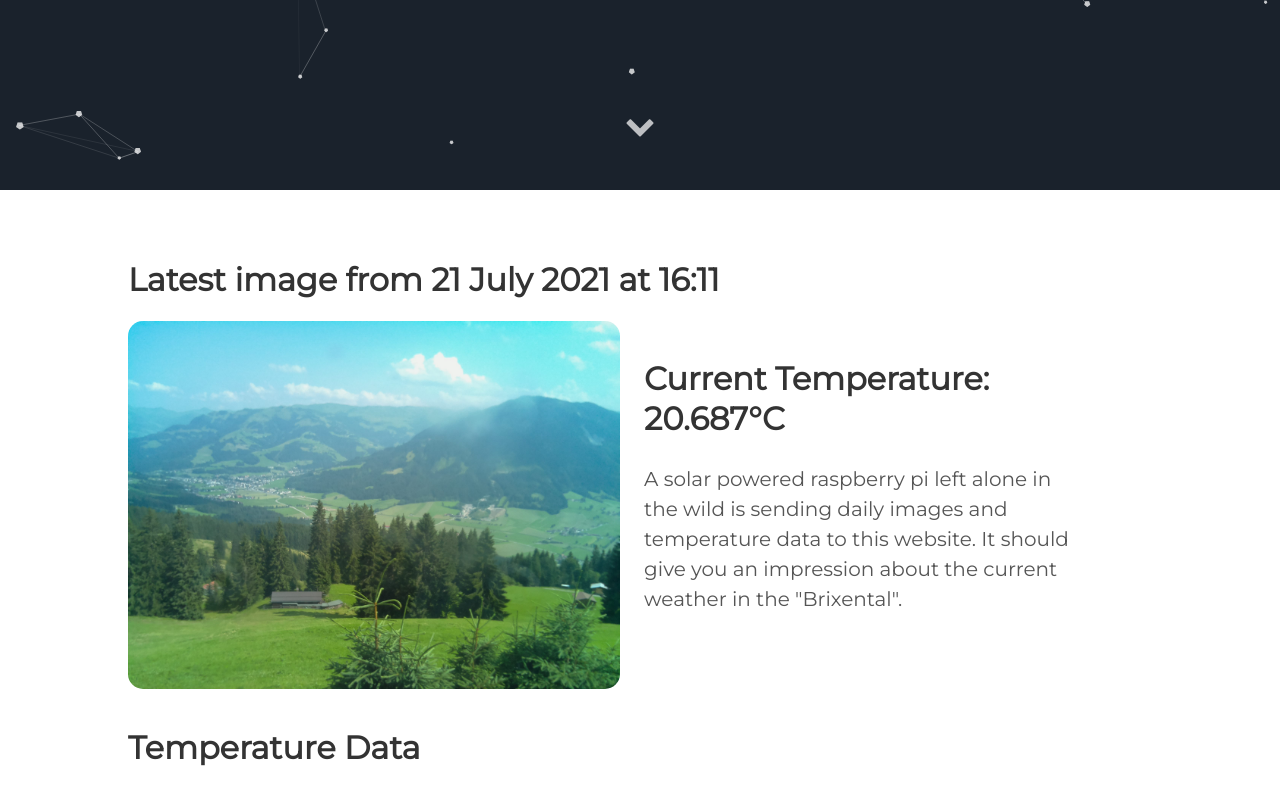
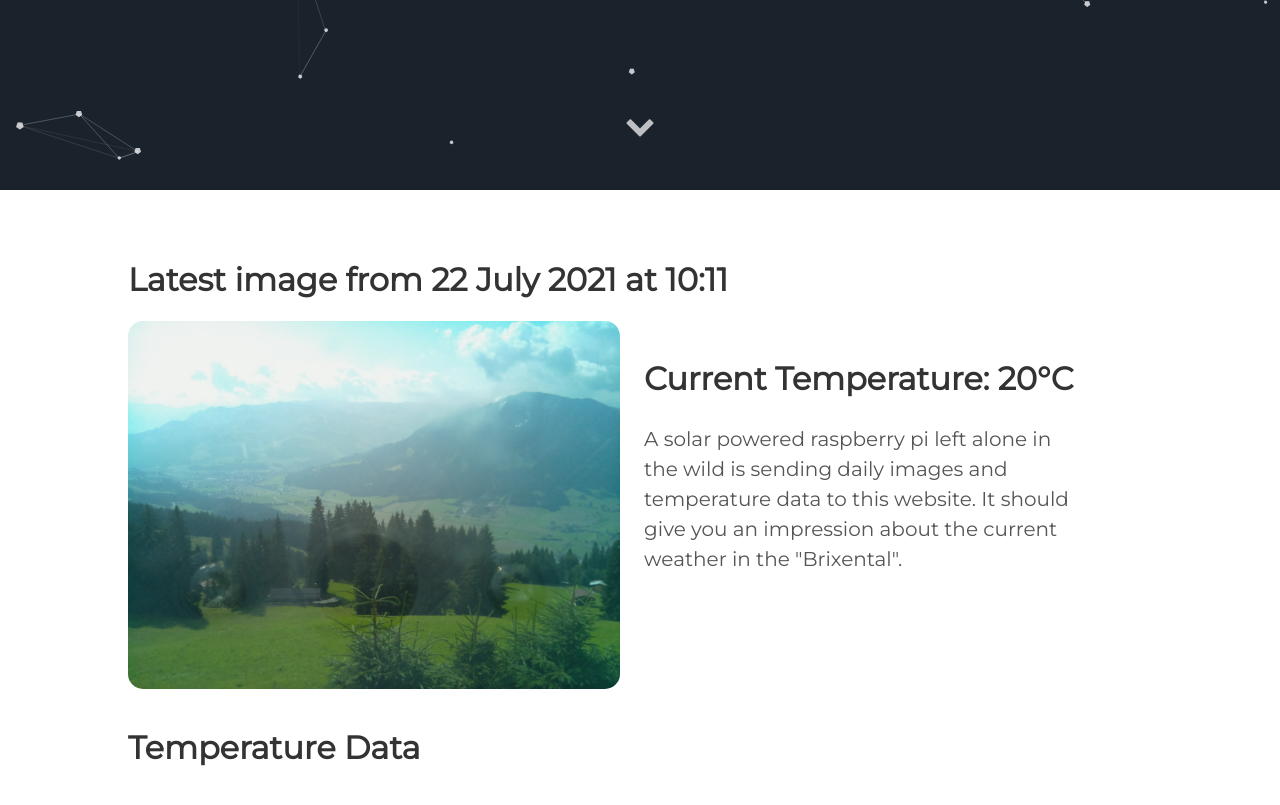
Before and after one commit to vektorious/vektorious.github.io, a Jekyll site: the page built from resources/huette.md, in a window 1280 px wide and 900 px high, scrolled down 710 px. Shown: the top 805 px of the window. Built offline with Jekyll 4.4.1, drawn with Linux system fonts in a browser that asks for light colours.

Commit message:
I'm a bot beep boop

```diff
--- a/resources/huette.md
+++ b/resources/huette.md
@@ -6,13 +6,13 @@ image: '/assets/img/'
 description: 'Live image from the Austrian alps'
 twitter_text: ' '
 ---
-## Latest image from 21 July 2021 at 16:11
+## Latest image from 22 July 2021 at 10:11
 <div class="huette">
   <div class="huette-image">
     <img src="{{ "/assets/img/huette.jpg" | prepend: site.baseurl }}">
   </div>
   <div class="huette-text">
-        <h2>Current Temperature: 20.687°C</h2>
+        <h2>Current Temperature: 20°C</h2>
         <p>A solar powered raspberry pi left alone in the wild is sending daily images and temperature data to this website. It should give you an impression about the current weather in the "Brixental".</p>
 
   </div>
```
Also changed, not shown: rpi-script/2021-07-22_101020.txt (renamed from rpi-script/2021-07-21_161025.txt, +5 -5 lines), rpi-script/huette.md (+2 -2 lines), assets/img/huette.jpg, assets/img/temp_plot.png, rpi-script/temp_plot.png, 1 other file.
